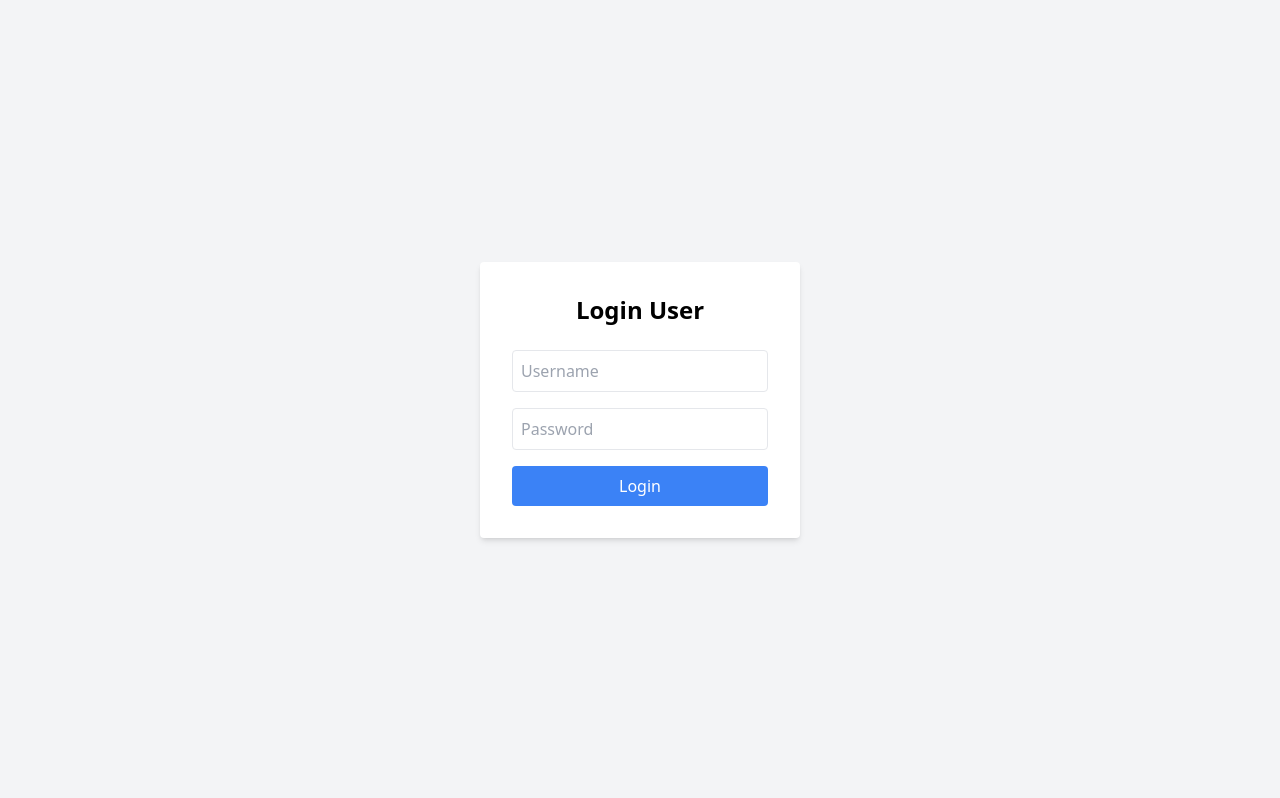
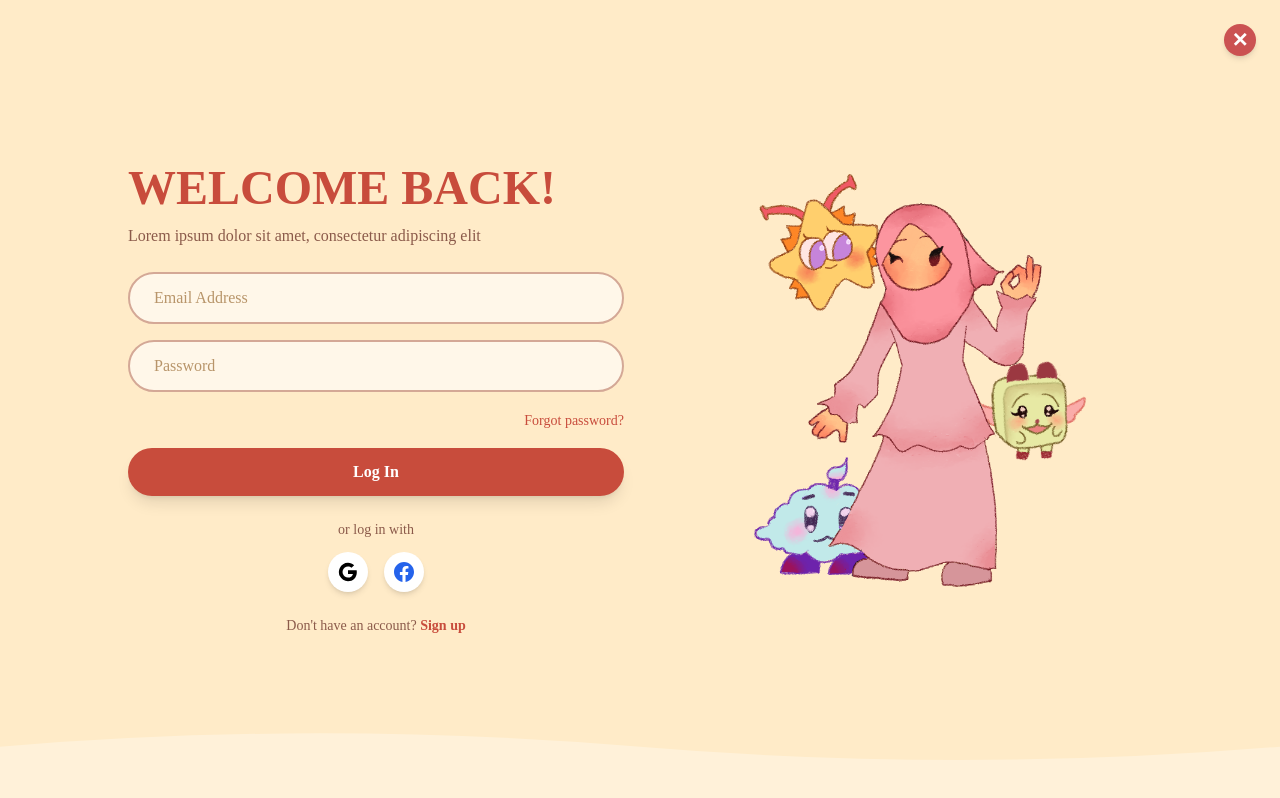
Before and after one commit to rainandakhumairoh/ourfit-web, a React (Vite) app: page /login-user in a window 1280 px wide. Built offline with nearby package versions, Linux system fonts and the light colour scheme; no server answers.

Commit message:
anuin halaman login

```diff
--- a/src/App.jsx
+++ b/src/App.jsx
@@ -21,6 +21,7 @@ import HasilPersonalisasi from "./pages/Personalization/HasilPersonalisasi";
 import MasukkanNama from "./pages/Personalization/MasukkanNama";
 import LoginUser from "./pages/Auth/Login/LoginUser";
 import LoginAdmin from "./pages/Auth/Login/LoginAdmin";
+import Register from "./pages/Auth/Register/Register";
 import PrivateRoute from "./components/PrivateRoute";
 import UserProvider from "./context/UserContext";
 import AdminPage from "./pages/Admin/AdminPage";
@@ -64,6 +65,7 @@ function App() {
         { path: "hasil-personalisasi", element: <HasilPersonalisasi /> },
         { path: "/login-user", element: <LoginUser /> },
         { path: "/login-admin", element: <LoginAdmin /> },
+        { path: "/register", element: <Register /> },
         { path: "/admin", element: (
             <PrivateRoute role="admin">
                 <AdminPage />
--- a/src/components/Footer/Footer.jsx
+++ b/src/components/Footer/Footer.jsx
@@ -57,7 +57,7 @@ export default function Footer() {
                     className="block mt-2 text-sm text-white dark:text-white hover:underline"
                   >
                     <FontAwesomeIcon icon={faWhatsapp} className="mr-1 text-xl" />
-                    085126451462
+                     085126451462
                   </a>
 
                   <a
--- a/src/components/MixMatchItem/MixMatchItem.jsx
+++ b/src/components/MixMatchItem/MixMatchItem.jsx
@@ -38,7 +38,7 @@ export default function MixMatchItem({ items = [] }) {
           <img
             src={bgBordir}
             alt="Bordir bawah"
-            className="absolute bottom-[-15em] w-full object-cover z-0"
+            className="absolute bottom-[-14em] w-full h-auto object-cover z-0"
           />
 
           {/* GANTUNGAN di atas bordir */}
--- a/src/components/Navbar/Navbar.jsx
+++ b/src/components/Navbar/Navbar.jsx
@@ -45,7 +45,7 @@ export default function Navbar() {
         </Link>
 
         {/* Menu tengah */}
-        <div className="flex-1 flex justify-center space-x-4">
+        <div className="flex-1 flex justify-center space-x-5">
           <Link to="/" className={getLinkClass('/')}>Home</Link>
           <Link to="/smart-fit" className={getLinkClass('/smart-fit')}>Personalization</Link>
           <Link to="/wardrobe" className={getLinkClass('/wardrobe')}>Wardrobe</Link>
--- a/src/components/WelcomeSection/WelcomeSection.jsx
+++ b/src/components/WelcomeSection/WelcomeSection.jsx
@@ -24,7 +24,7 @@ export default function WelcomeSection() {
         <img src={karakter} alt="Karakter Ourfit" className="w-[200px] md:w-[350px] lg:w-[400px] scale-110 md:scale-125 lg:scale-150 mb-6 transition-transform duration-300 ease-in-out" />
         {/* SECTION 2 - Kotak merah */}
         <div className="w-full bg-[#CB5252] flex flex-col items-center justify-center py-12 px-8">
-          <p className="max-w-xl text-sm md:text-base text-white text-center">Di website ini, kamu bisa menemukan berbagai koleksi outfit terbaru, fitur Smart Fit untuk bantu pilih ukuran terbaik, dan Style Quiz untuk temukan gaya yang paling cocok dengan kepribadianmu.</p>
+          <p className="max-w-xl text-sm md:text-base text-white text-center ">Di website ini, kamu bisa menemukan berbagai koleksi outfit terbaru, fitur Smart Fit untuk bantu pilih ukuran terbaik, dan Style Quiz untuk temukan gaya yang paling cocok dengan kepribadianmu.</p>
         </div>
       </div>
     </>
--- a/src/pages/Auth/Login/LoginUser.jsx
+++ b/src/pages/Auth/Login/LoginUser.jsx
@@ -1,53 +1,138 @@
 import { useState, useContext } from "react";
 import { UserContext } from "../../../context/UserContext";
+import { useNavigate } from "react-router-dom";
+import karakter from "../../../assets/welcomingkarakter.png";
 
 export default function LoginUser() {
   const { login } = useContext(UserContext);
+  const navigate = useNavigate();
   const [username, setUsername] = useState("");
-  const [password, setPassword] = useState(""); // bisa diabaikan atau dipakai
+  const [password, setPassword] = useState("");
   const [error, setError] = useState("");
+  const [isLoading, setIsLoading] = useState(false);
 
   const handleLogin = (e) => {
     e.preventDefault();
+    setIsLoading(true);
+    setError("");
+
+    setTimeout(() => {
       const success = login(username, password, "user");
-    if (!success) setError("Login gagal, coba lagi.");
+      if (success) {
+        navigate("/profile");
+      } else {
+        setError("Login gagal, coba lagi.");
+      }
+      setIsLoading(false);
+    }, 500);
+  };
+
+  const handleClose = () => {
+    navigate("/");
   };
 
   return (
-    <div className="min-h-screen flex items-center justify-center bg-gray-100">
-      <form
-        className="bg-white p-8 rounded shadow-md w-80"
-        onSubmit={handleLogin}
-      >
-        <h2 className="text-2xl font-bold mb-6 text-center">Login User</h2>
+    <div className="min-h-screen bg-primary flex items-center justify-center p-4 font-['Poppins']">
+      <div className="w-full max-w-5xl">
+        {/* Close Button */}
+        <button onClick={handleClose} className="absolute top-6 right-6 bg-pink1 text-white w-8 h-8 flex items-center justify-center rounded-full text-xl font-bold shadow-md hover:bg-oren2 transition-all active:scale-95" aria-label="Close">
+          ✕
+        </button>
+        <div className="grid grid-cols-1 lg:grid-cols-2 gap-8 items-center">
+          {/* LEFT SIDE - FORM */}
+          <div className="relative">
+            <div className="space-y-6">
+              {/* Header */}
+              <div className="text-center lg:text-left">
+                <h1 className="text-4xl lg:text-5xl font-bold text-[#C84C3C] mb-3">WELCOME BACK!</h1>
+                <p className="text-sm lg:text-base text-[#8B5A4A]">Lorem ipsum dolor sit amet, consectetur adipiscing elit</p>
+              </div>
 
-        {error && <p className="text-red-500 mb-2">{error}</p>}
+              {/* Error Message */}
+              {error && <div className="bg-red-100 border-l-4 border-red-500 text-red-700 p-3 rounded">{error}</div>}
 
+              {/* Form */}
+              <form onSubmit={handleLogin} className="space-y-4">
+                {/* Email Input */}
+                <div>
                   <input
                     type="text"
-          placeholder="Username"
+                    placeholder="Email Address"
                     value={username}
                     onChange={(e) => setUsername(e.target.value)}
-          className="w-full p-2 border mb-4 rounded"
+                    className="w-full px-6 py-3 rounded-full border-2 border-[#D4A896] bg-white/60 placeholder-[#B8956A] text-[#5A4A3A] focus:outline-none focus:border-[#C84C3C] focus:bg-white transition"
                     required
                   />
+                </div>
 
+                {/* Password Input */}
+                <div>
                   <input
                     type="password"
                     placeholder="Password"
                     value={password}
                     onChange={(e) => setPassword(e.target.value)}
-          className="w-full p-2 border mb-4 rounded"
+                    className="w-full px-6 py-3 rounded-full border-2 border-[#D4A896] bg-white/60 placeholder-[#B8956A] text-[#5A4A3A] focus:outline-none focus:border-[#C84C3C] focus:bg-white transition"
                     required
                   />
+                </div>
 
-        <button
-          type="submit"
-          className="w-full bg-blue-500 text-white py-2 rounded hover:bg-blue-600 transition"
-        >
-          Login
+                {/* Forgot Password Link */}
+                <div className="text-right">
+                  <a href="#" className="text-sm text-[#C84C3C] hover:underline font-medium">
+                    Forgot password?
+                  </a>
+                </div>
+
+                {/* Login Button */}
+                <button type="submit" disabled={isLoading} className="w-full py-3 rounded-full bg-[#C84C3C] text-white font-semibold hover:bg-[#B23D2E] transition duration-300 disabled:opacity-50 disabled:cursor-not-allowed shadow-lg">
+                  {isLoading ? "Logging in..." : "Log In"}
                 </button>
               </form>
+
+              {/* Social Login */}
+              <div className="space-y-3">
+                <p className="text-center text-sm text-[#8B5A4A] font-medium">or log in with</p>
+                <div className="flex justify-center gap-4">
+                  <button className="w-10 h-10 rounded-full bg-white hover:bg-gray-100 transition flex items-center justify-center shadow-md" aria-label="Login with Google">
+                    <svg className="w-5 h-5" viewBox="0 0 24 24" fill="currentColor">
+                      <path d="M22.56 12.25c0-.78-.07-1.53-.2-2.25H12v4.26h5.92c-.26 1.37-1.04 2.53-2.21 3.31v2.77h3.57c2.08-1.92 3.28-4.74 3.28-8.09z" />
+                      <path d="M12 23c2.97 0 5.46-.98 7.28-2.66l-3.57-2.77c-.98.66-2.23 1.06-3.71 1.06-2.86 0-5.29-1.93-6.16-4.53H2.18v2.84C3.99 20.53 7.7 23 12 23z" />
+                      <path d="M5.84 14.09c-.22-.66-.35-1.36-.35-2.09s.13-1.43.35-2.09V7.07H2.18C1.43 8.55 1 10.22 1 12s.43 3.45 1.18 4.93l2.85-2.22.81-.62z" />
+                      <path d="M12 5.38c1.62 0 3.06.56 4.21 1.64l3.15-3.15C17.45 2.09 14.97 1 12 1 7.7 1 3.99 3.47 2.18 7.07l3.66 2.84c.87-2.6 3.3-4.53 6.16-4.53z" />
+                    </svg>
+                  </button>
+                  <button className="w-10 h-10 rounded-full bg-white hover:bg-gray-100 transition flex items-center justify-center shadow-md" aria-label="Login with Facebook">
+                    <svg className="w-5 h-5 text-blue-600" viewBox="0 0 24 24" fill="currentColor">
+                      <path d="M24 12.073c0-6.627-5.373-12-12-12s-12 5.373-12 12c0 5.99 4.388 10.954 10.125 11.854v-8.385H7.078v-3.47h3.047V9.43c0-3.007 1.792-4.669 4.533-4.669 1.312 0 2.686.235 2.686.235v2.953H15.83c-1.491 0-1.956.925-1.956 1.874v2.25h3.328l-.532 3.47h-2.796v8.385C19.612 23.027 24 18.062 24 12.073z" />
+                    </svg>
+                  </button>
+                </div>
+              </div>
+
+              {/* Sign Up Link */}
+              <p className="text-center text-sm text-[#8B5A4A]">
+                Don't have an account?{" "}
+                <a href="/register" className="text-[#C84C3C] font-semibold hover:underline">
+                  Sign up
+                </a>
+              </p>
+            </div>
+          </div>
+
+          {/* RIGHT SIDE - CHARACTER ILLUSTRATION */}
+          <div className="hidden lg:flex justify-center items-center">
+            <img src={karakter} alt="Karakter Ourfit" className="w-[200px] md:w-[350px] lg:w-[400px] scale-110 md:scale-125 lg:scale-150 mb-6 transition-transform duration-300 ease-in-out" />
+          </div>
+        </div>
+      </div>
+
+      {/* Decorative wavy border at bottom */}
+      <div className="absolute bottom-0 left-0 right-0 h-20 pointer-events-none overflow-hidden">
+        <svg viewBox="0 0 1440 120" className="w-full h-full" preserveAspectRatio="none">
+          <path d="M0,40 Q360,0 720,40 T1440,40 L1440,120 L0,120 Z" fill="white" opacity="0.3" />
+        </svg>
+      </div>
     </div>
   );
 }
```
Lines whose indentation alone changed are shown as unchanged.
